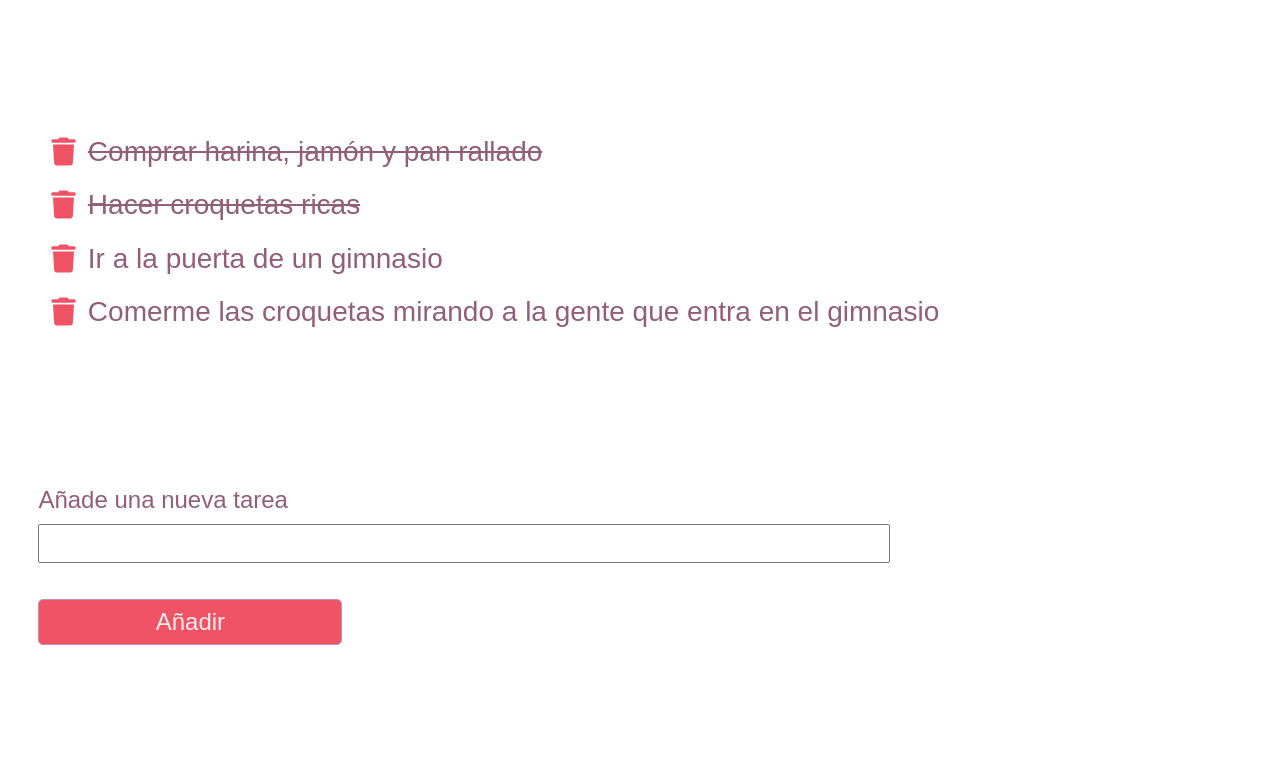
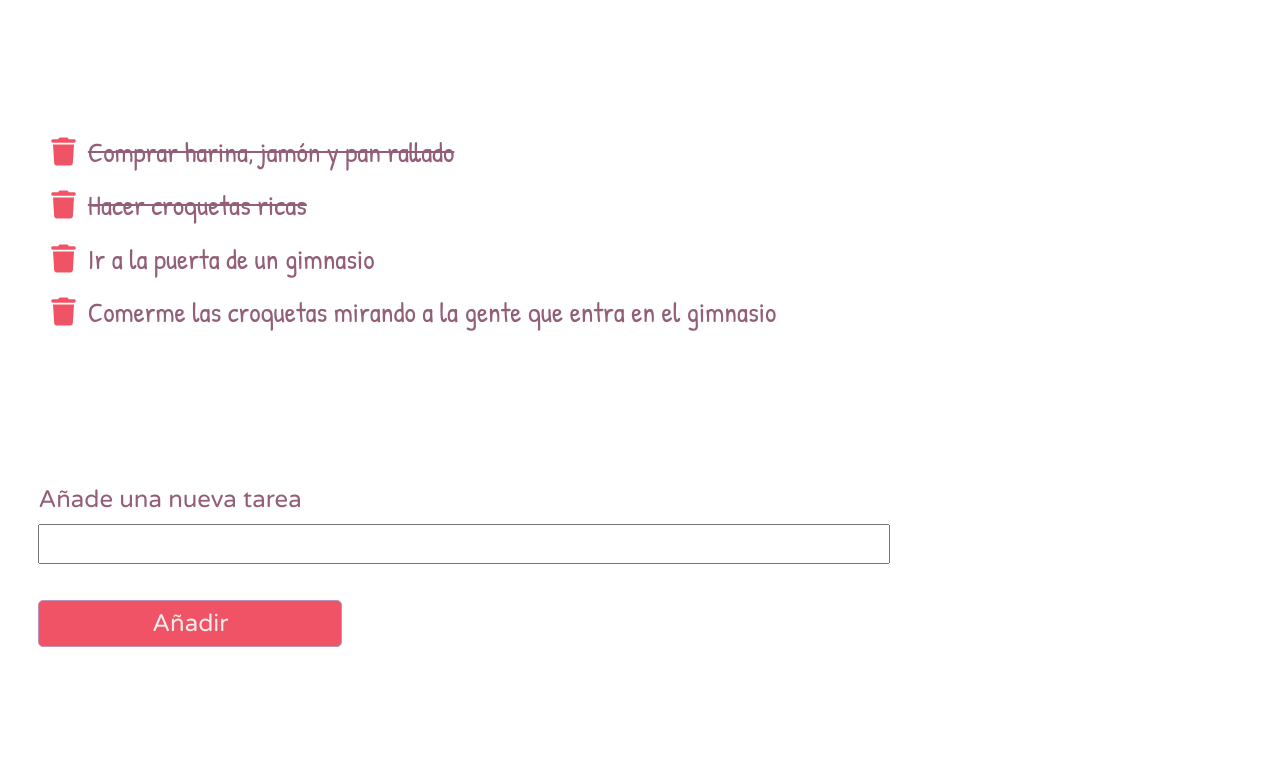
Before and after one commit to Calpurniax/lista-de-tareas, a React app: page docs/index.html in a window 1280 px wide. Shown: the part 126-906 px from the top of the page. Built offline with nearby package versions, Linux system fonts and the light colour scheme.

Commit message:
Publish in GitHub Pages

```diff
--- a/docs/index.html
+++ b/docs/index.html
@@ -1 +1 @@
-<!doctype html><html lang="es"><head><meta charset="utf-8"/><link rel="icon" href="./favicon.ico"/><meta name="viewport" content="width=device-width,initial-scale=1"/><meta name="theme-color" content="#000000"/><meta name="description" content="Web site created using create-react-app"/><script src="https://kit.fontawesome.com/eeb1df6846.js" crossorigin="anonymous"></script><title></title><script defer="defer" src="./static/js/main.f51dbbe6.js"></script><link href="./static/css/main.0b83958a.css" rel="stylesheet"></head><body><noscript>You need to enable JavaScript to run this app.</noscript><div id="root"></div></body></html>
+<!doctype html><html lang="es"><head><meta charset="utf-8"/><link rel="icon" href="./favicon.ico"/><meta name="viewport" content="width=device-width,initial-scale=1"/><meta name="theme-color" content="#000000"/><meta name="description" content="Web site created using create-react-app"/><script src="https://kit.fontawesome.com/eeb1df6846.js" crossorigin="anonymous"></script><link rel="preconnect" href="https://fonts.googleapis.com"><link rel="preconnect" href="https://fonts.gstatic.com" crossorigin><link rel="preconnect" href="https://fonts.googleapis.com"><link rel="preconnect" href="https://fonts.gstatic.com" crossorigin><link href="https://fonts.googleapis.com/css2?family=Dancing+Script:wght@700&family=Patrick+Hand&family=Varela+Round&display=swap" rel="stylesheet"><title>Lista de tareas</title><script defer="defer" src="./static/js/main.fc76f203.js"></script><link href="./static/css/main.26c190e9.css" rel="stylesheet"></head><body><noscript>You need to enable JavaScript to run this app.</noscript><div id="root"></div></body></html>
```
Also changed, not shown: docs/asset-manifest.json, docs/static/js/main.fc76f203.js.LICENSE.txt (renamed from docs/static/js/main.f51dbbe6.js.LICENSE.txt), 8 other files.
